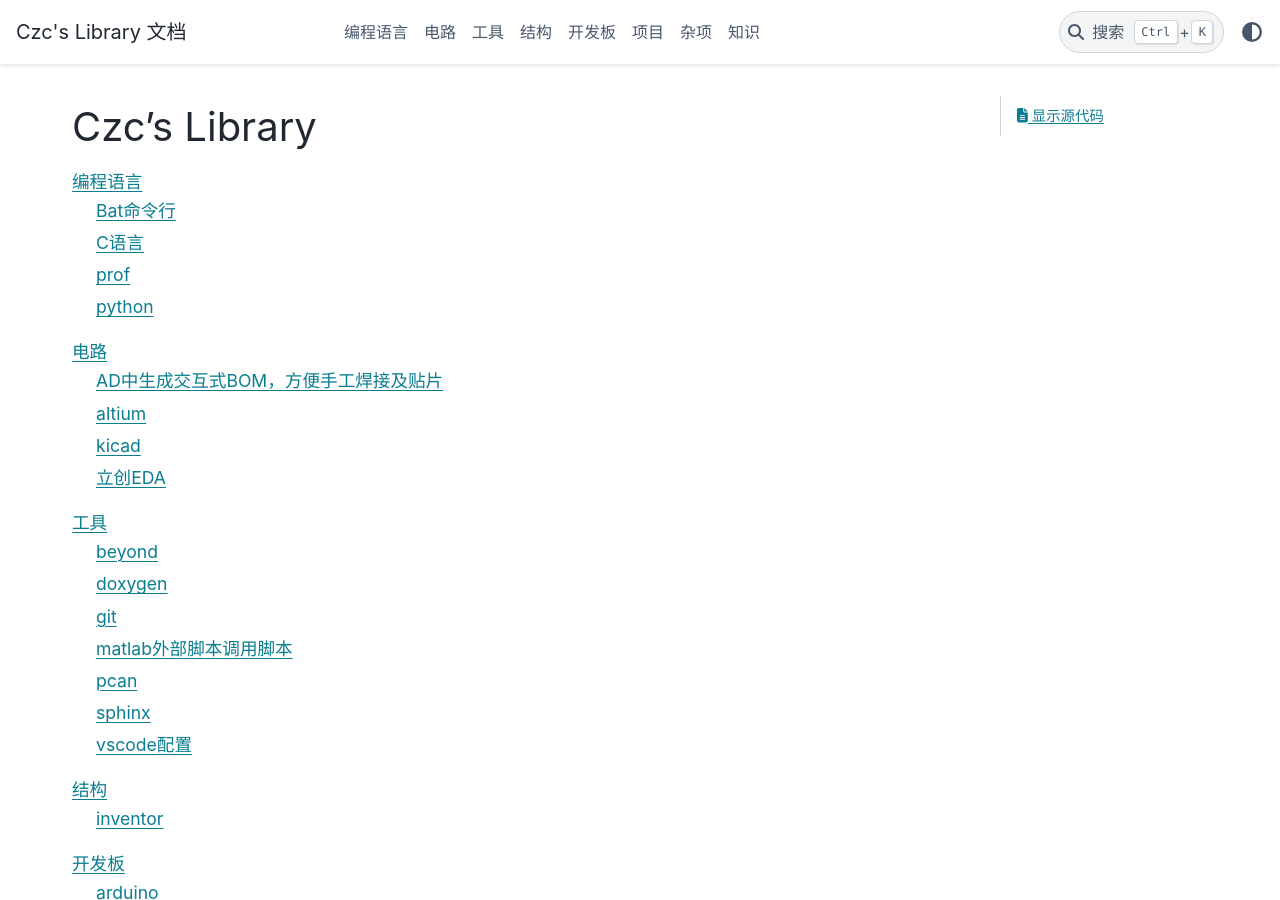
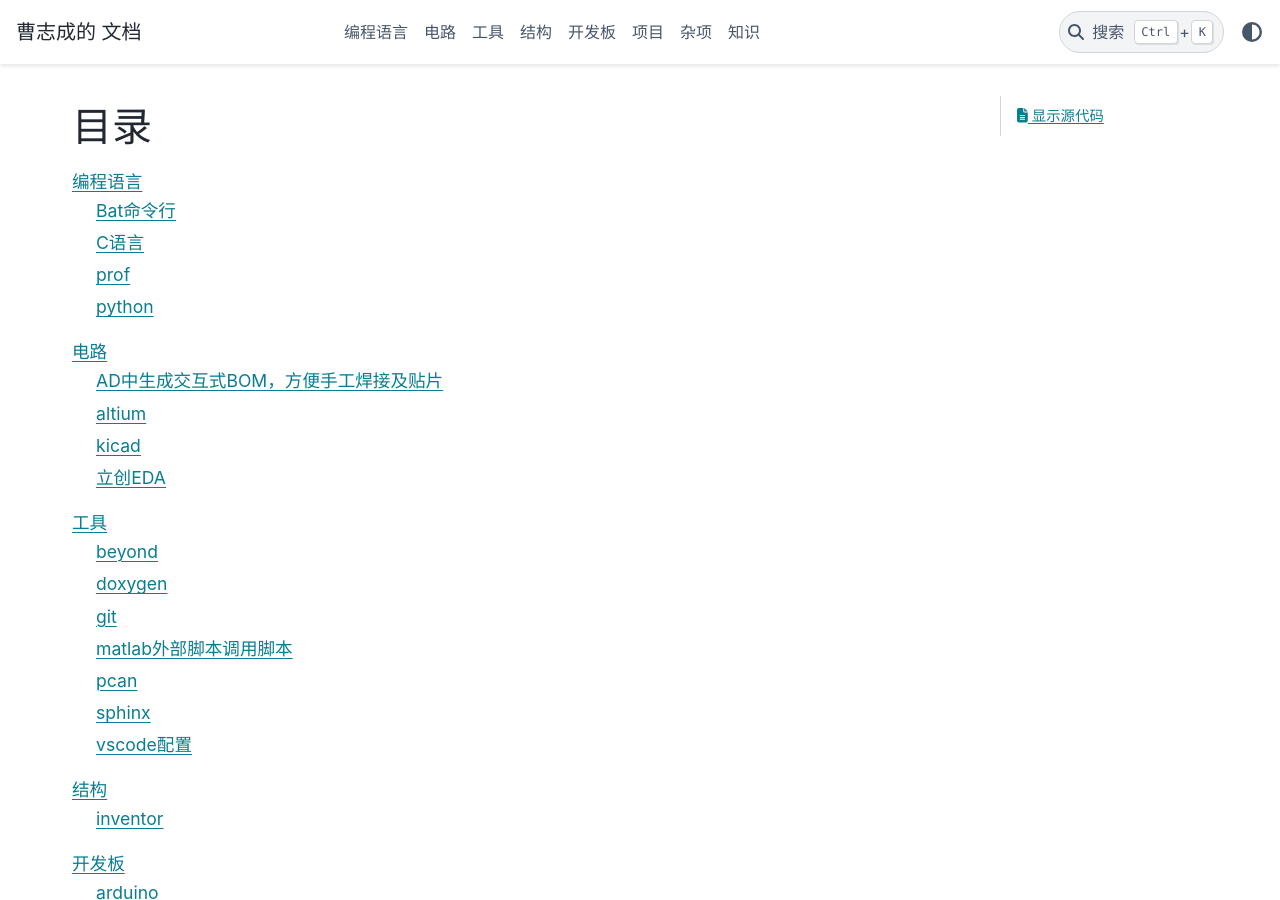
Before and after one commit to czc13611858691/sphinx, a Sphinx documentation site: the page built from source/index.rst, in a window 1280 px wide and 900 px high. Built offline with Sphinx 7.4.7 and the PyData theme 0.15.4, drawn with Linux system fonts in a browser that asks for light colours.

Commit message:
修改文档名字

```diff
--- a/source/conf.py
+++ b/source/conf.py
@@ -7,7 +7,7 @@
 # -- Project information -----------------------------------------------------
 # https://www.sphinx-doc.org/en/master/usage/configuration.html#project-information
 
-project = "Czc's Library"
+project = "曹志成的"
 copyright = ''
 author = '曹志成'
 release = ''
--- a/source/index.rst
+++ b/source/index.rst
@@ -3,7 +3,7 @@
    You can adapt this file completely to your liking, but it should at least
    contain the root `toctree` directive.
 
-Czc's Library
+目录
 ============================================
 
 .. toctree::
```
